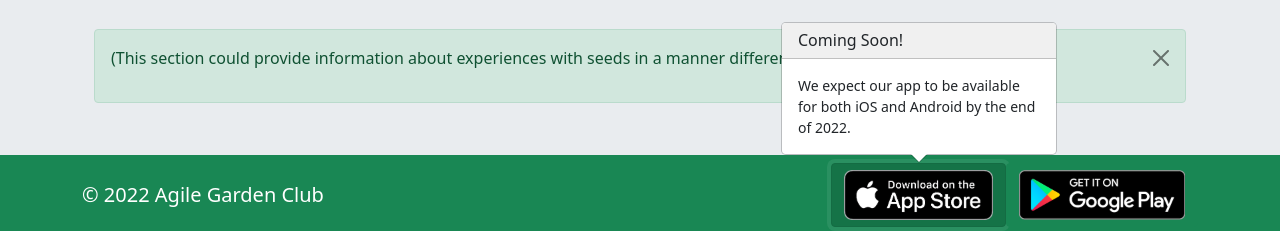
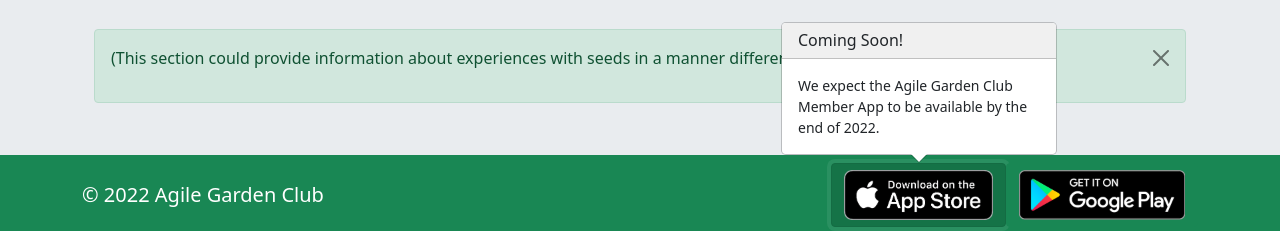
Before and after one commit to agilegardenclub/public-garden, a React (Create React App) app: page / in a window 1280 px wide. Both pictures are taken after a click on the button 918 px from the left and 2573 px from the top of the page. Shown: the part 2378-2609 px from the top of the page. Built offline with nearby package versions, Linux system fonts and the light colour scheme.

Commit message:
Change popup regarding app.

```diff
--- a/src/sections/Bottom.js
+++ b/src/sections/Bottom.js
@@ -10,7 +10,7 @@ const popover = (
   <Popover id="popover-basic">
     <Popover.Header as="h3">Coming Soon!</Popover.Header>
     <Popover.Body>
-      We expect our app to be available for both iOS and Android by the end of 2022.
+      We expect the Agile Garden Club Member App to be available by the end of 2022.
     </Popover.Body>
   </Popover>
 );
```
